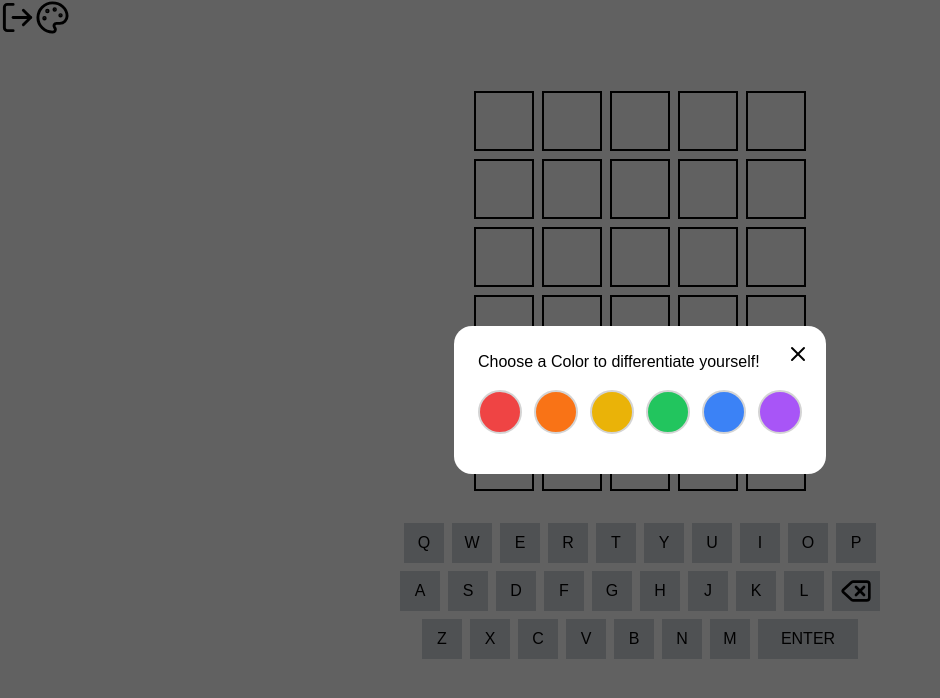
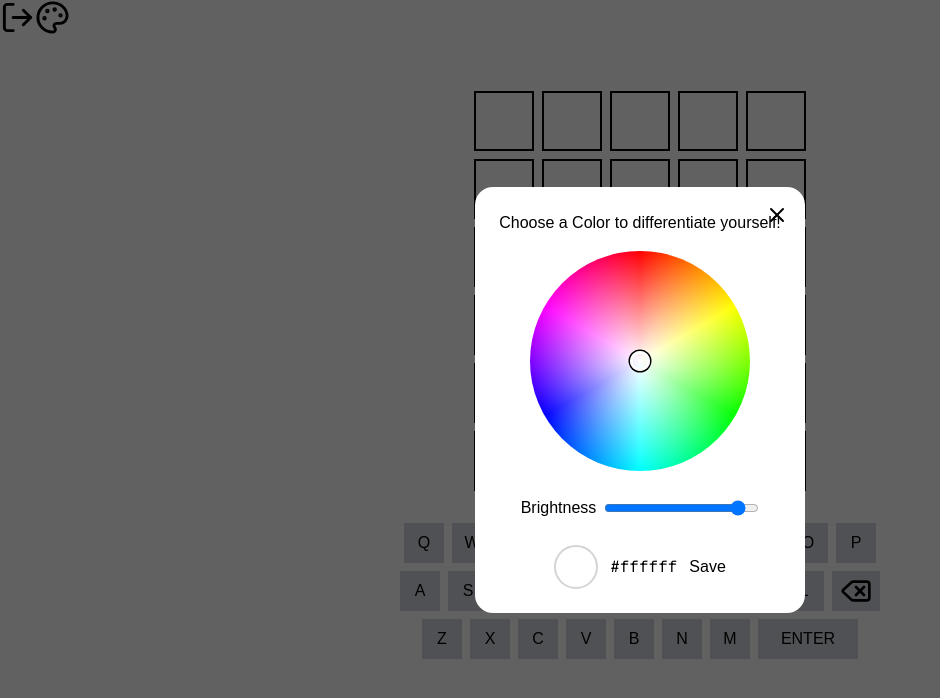
Before and after one commit to autumnalEqvinox/wordle-royale, a Next.js app: page /play in a window 1280 px wide. Both pictures are taken after a click on the button 52 px from the left and 17 px from the top of the page. Shown: the top 698 px of the page, without its empty margins (0-940 px from the left). Built offline with nearby package versions, Linux system fonts and the light colour scheme; no server answers.

Commit message:
changed color selections into a color wheel, remembers color after reloading page

```diff
--- a/app/(play)/layout.tsx
+++ b/app/(play)/layout.tsx
@@ -3,19 +3,50 @@
 import type { ReactNode } from "react";
 import { Palette, LogOut, X } from "lucide-react";
 import { useRouter } from "next/navigation";
-import { useState } from "react";
-import { setDoc, doc } from "firebase/firestore";
+import { useEffect, useRef, useState } from "react";
+import { setDoc, getDoc, doc } from "firebase/firestore";
+import { onAuthStateChanged } from "firebase/auth";
 import { auth, db } from "../lib/firebase";
 
-// Color choices for the palette popup
-const COLORS = [
-  { name: "Red", value: "#ef4444" },
-  { name: "Orange", value: "#f97316" },
-  { name: "Yellow", value: "#eab308" },
-  { name: "Green", value: "#22c55e" },
-  { name: "Blue", value: "#3b82f6" },
-  { name: "Purple", value: "#a855f7" },
-];
+const WHEEL_SIZE = 220;
+
+// HSV -> hex (h: 0-360, s: 0-1, v: 0-1)
+function hsvToHex(h: number, s: number, v: number): string {
+  const f = (n: number) => {
+    const k = (n + h / 60) % 6;
+    const val = v - v * s * Math.max(Math.min(k, 4 - k, 1), 0);
+    return Math.round(val * 255)
+      .toString(16)
+      .padStart(2, "0");
+  };
+  return `#${f(5)}${f(3)}${f(1)}`;
+}
+
+// hex -> HSV (h: 0-360, s: 0-1, v: 0-1)
+function hexToHsv(hex: string): { h: number; s: number; v: number } | null {
+  const match = /^#?([0-9a-f]{6})$/i.exec(hex.trim());
+  if (!match) return null;
+
+  const n = parseInt(match[1], 16);
+  const r = ((n >> 16) & 255) / 255;
+  const g = ((n >> 8) & 255) / 255;
+  const b = (n & 255) / 255;
+
+  const max = Math.max(r, g, b);
+  const min = Math.min(r, g, b);
+  const d = max - min;
+
+  let h = 0;
+  if (d !== 0) {
+    if (max === r) h = ((g - b) / d) % 6;
+    else if (max === g) h = (b - r) / d + 2;
+    else h = (r - g) / d + 4;
+    h *= 60;
+    if (h < 0) h += 360;
+  }
+
+  return { h, s: max === 0 ? 0 : d / max, v: max };
+}
 
 const backdropStyle: React.CSSProperties = {
   position: "fixed",
@@ -33,13 +64,10 @@ const modalStyle: React.CSSProperties = {
   borderRadius: "18px",
   padding: "24px",
   maxWidth: "90vw",
-};
-
-const swatchRowStyle: React.CSSProperties = {
   display: "flex",
-  flexWrap: "wrap",
-  gap: "12px",
-  margin: "16px 0",
+  flexDirection: "column",
+  alignItems: "center",
+  gap: "16px",
 };
 
 const closeButtonStyle: React.CSSProperties = {
@@ -53,21 +81,145 @@ const closeButtonStyle: React.CSSProperties = {
   color: "black",
 };
 
-function swatchStyle(color: string, selected: boolean): React.CSSProperties {
-  return {
-    width: 44,
-    height: 44,
-    borderRadius: "50%",
-    backgroundColor: color,
-    border: selected ? "4px solid black" : "2px solid #d4d4d4",
-    cursor: "pointer",
-    padding: 0,
+const wheelStyle: React.CSSProperties = {
+  position: "relative",
+  width: WHEEL_SIZE,
+  height: WHEEL_SIZE,
+  borderRadius: "50%",
+  background:
+    "radial-gradient(circle closest-side, white, rgba(255,255,255,0)), " +
+    "conic-gradient(red, yellow, lime, cyan, blue, magenta, red)",
+  cursor: "crosshair",
+  touchAction: "none", // lets touch dragging work without scrolling the page
+};
+
+function ColorWheel({
+  hue,
+  sat,
+  val,
+  onChange,
+}: {
+  hue: number;
+  sat: number;
+  val: number;
+  onChange: (h: number, s: number) => void;
+}) {
+  const wheelRef = useRef<HTMLDivElement>(null);
+  const dragging = useRef(false);
+
+  const updateFromPointer = (clientX: number, clientY: number) => {
+    const rect = wheelRef.current?.getBoundingClientRect();
+    if (!rect) return;
+    const radius = rect.width / 2;
+    const dx = clientX - (rect.left + radius);
+    const dy = clientY - (rect.top + radius);
+    // conic-gradient starts at the top and goes clockwise
+    const angle = (Math.atan2(dx, -dy) * 180) / Math.PI;
+    const h = (angle + 360) % 360;
+    const s = Math.min(Math.hypot(dx, dy) / radius, 1);
+    onChange(h, s);
   };
+
+  const rad = (hue * Math.PI) / 180;
+  const r = WHEEL_SIZE / 2;
+  const markerX = r + Math.sin(rad) * sat * r;
+  const markerY = r - Math.cos(rad) * sat * r;
+
+  return (
+    <div
+      ref={wheelRef}
+      style={wheelStyle}
+      onPointerDown={(e) => {
+        dragging.current = true;
+        e.currentTarget.setPointerCapture(e.pointerId);
+        updateFromPointer(e.clientX, e.clientY);
+      }}
+      onPointerMove={(e) => {
+        if (dragging.current) updateFromPointer(e.clientX, e.clientY);
+      }}
+      onPointerUp={() => {
+        dragging.current = false;
+      }}
+    >
+      {/* darkens the wheel as brightness goes down */}
+      <div
+        style={{
+          position: "absolute",
+          inset: 0,
+          borderRadius: "50%",
+          backgroundColor: "black",
+          opacity: 1 - val,
+          pointerEvents: "none",
+        }}
+      />
+      {/* selection marker */}
+      <div
+        style={{
+          position: "absolute",
+          left: markerX - 10,
+          top: markerY - 10,
+          width: 20,
+          height: 20,
+          borderRadius: "50%",
+          border: "3px solid white",
+          boxShadow: "0 0 0 1.5px black",
+          pointerEvents: "none",
+        }}
+      />
+    </div>
+  );
 }
 
 function PaletteButton() {
   const [isOpen, setIsOpen] = useState<boolean>(false);
-  const [selectedColor, setSelectedColor] = useState<string | null>(null);
+  const [hue, setHue] = useState(0);
+  const [sat, setSat] = useState(0);
+  const [val, setVal] = useState(1);
+  const [saving, setSaving] = useState(false);
+
+  useEffect(() => {
+    let cancelled = false;
+
+    // Fires once Firebase restores the session after a reload
+    const unsubscribe = onAuthStateChanged(auth, async (user) => {
+      if (!user) return;
+      try {
+        const snap = await getDoc(doc(db, "users", user.uid));
+        const saved = snap.data()?.color;
+        if (cancelled || typeof saved !== "string") return;
+
+        const hsv = hexToHsv(saved);
+        if (hsv) {
+          setHue(hsv.h);
+          setSat(hsv.s);
+          setVal(hsv.v);
+        }
+      } catch (err) {
+        console.error("Failed to load saved color", err);
+      }
+    });
+
+    return () => {
+      cancelled = true;
+      unsubscribe();
+    };
+  }, []);
+
+  const color = hsvToHex(hue, sat, val);
+
+  const saveColor = async () => {
+    const uid = auth.currentUser?.uid;
+    if (!uid) return; // not signed in, nothing to save to
+    setSaving(true);
+    try {
+      await setDoc(doc(db, "users", uid), { color }, { merge: true });
+      setIsOpen(false);
+    } catch (err) {
+      console.error("Failed to save color", err);
+    } finally {
+      setSaving(false);
+    }
+  };
 
   return (
     <>
@@ -88,20 +240,43 @@ function PaletteButton() {
 
             <h2>Choose a Color to differentiate yourself!</h2>
 
-            <div style={swatchRowStyle}>
-              {COLORS.map((c) => (
-                <button
-                  key={c.value}
-                  style={swatchStyle(c.value, c.value === selectedColor)}
-                  onClick={() => {
-                    setSelectedColor(c.value);
-                    setDoc(doc(db, "users", auth.currentUser?.uid || ""), { color: c.value }, { merge: true });
-                  }}
-                  aria-label={c.name}
-                  aria-pressed={c.value === selectedColor}
-                  title={c.name}
-                />
-              ))}
+            <ColorWheel
+              hue={hue}
+              sat={sat}
+              val={val}
+              onChange={(h, s) => {
+                setHue(h);
+                setSat(s);
+              }}
+            />
+
+            <label style={{ display: "flex", alignItems: "center", gap: 8 }}>
+              Brightness
+              <input
+                type="range"
+                min={0}
+                max={1}
+                step={0.01}
+                value={val}
+                onChange={(e) => setVal(Number(e.target.value))}
+              />
+            </label>
+
+            <div style={{ display: "flex", alignItems: "center", gap: 12 }}>
+              <div
+                style={{
+                  width: 44,
+                  height: 44,
+                  borderRadius: "50%",
+                  backgroundColor: color,
+                  border: "2px solid #d4d4d4",
+                }}
+                aria-hidden="true"
+              />
+              <code>{color}</code>
+              <button onClick={saveColor} disabled={saving}>
+                {saving ? "Saving..." : "Save"}
+              </button>
             </div>
           </div>
         </div>
--- a/package.json
+++ b/package.json
@@ -13,7 +13,7 @@
     "firebase-tools": "^15.34.2",
     "lucide-react": "^1.60.0",
     "next": "16.4.1",
-    "react": "19.3.0",
+    "react": "^19.3.0",
     "react-dom": "19.3.0"
   },
   "devDependencies": {
```
Also changed, not shown: 1 other file (tests, documents, lock files or other folders).
